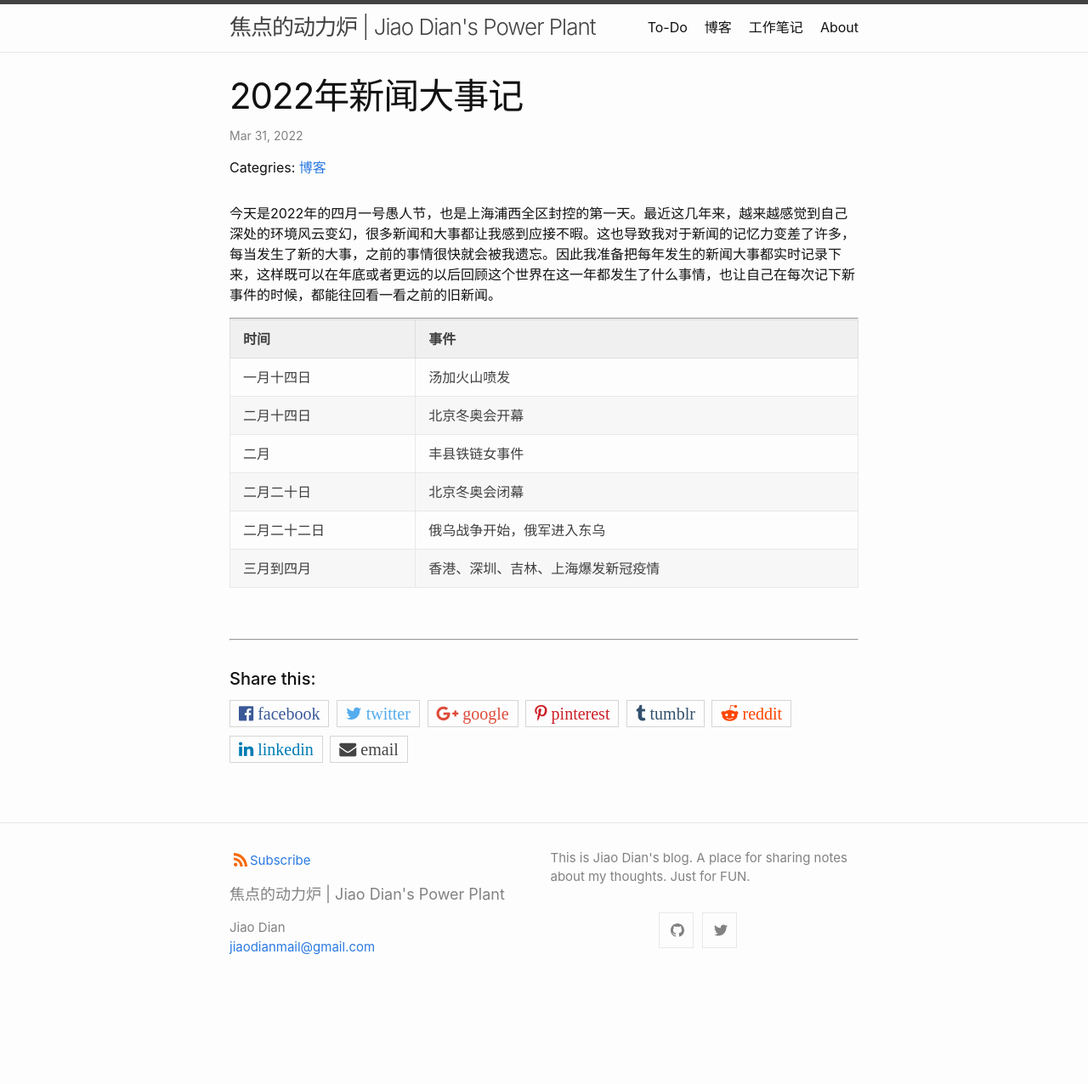
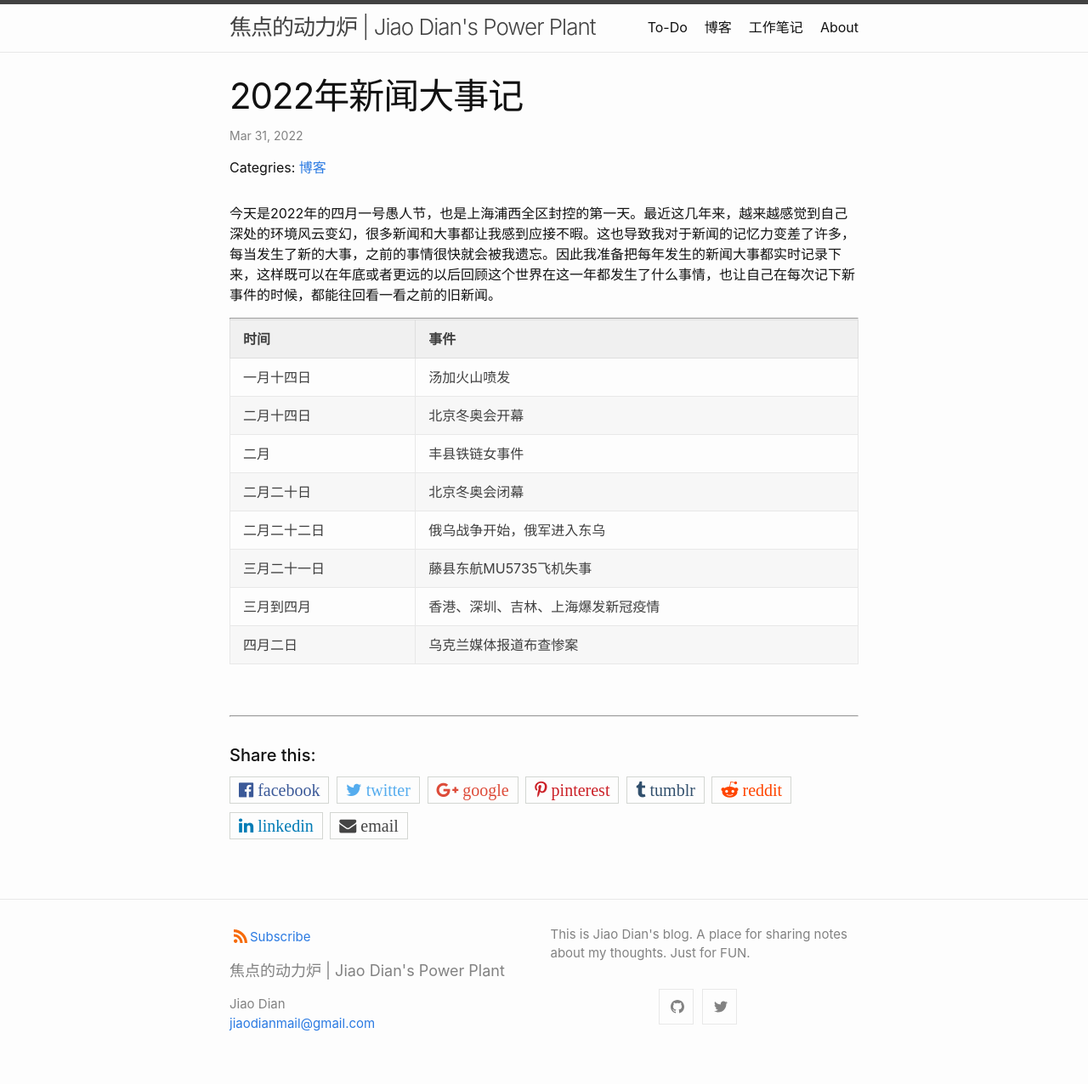
Before and after one commit to dianjiaogit/dianjiaogit.github.io, a Jekyll site: the page built from _posts/2022-04-01-2022News.md, in a window 1280 px wide. Shown: the whole page at 85% size. Built offline with Jekyll 4.4.1, drawn with Linux system fonts in a browser that asks for light colours; before the commit the page ends 1186 px from its top, so only the background shows below that.

Commit message:
Update news

```diff
--- a/_posts/2022-04-01-2022News.md
+++ b/_posts/2022-04-01-2022News.md
@@ -16,4 +16,6 @@ categories: 博客
 | 二月 | 丰县铁链女事件 |
 | 二月二十日 | 北京冬奥会闭幕 |
 | 二月二十二日 | 俄乌战争开始，俄军进入东乌 |
+| 三月二十一日 | 藤县东航MU5735飞机失事 |
 | 三月到四月 | 香港、深圳、吉林、上海爆发新冠疫情 |
+| 四月二日 | 乌克兰媒体报道布查惨案 |
```
